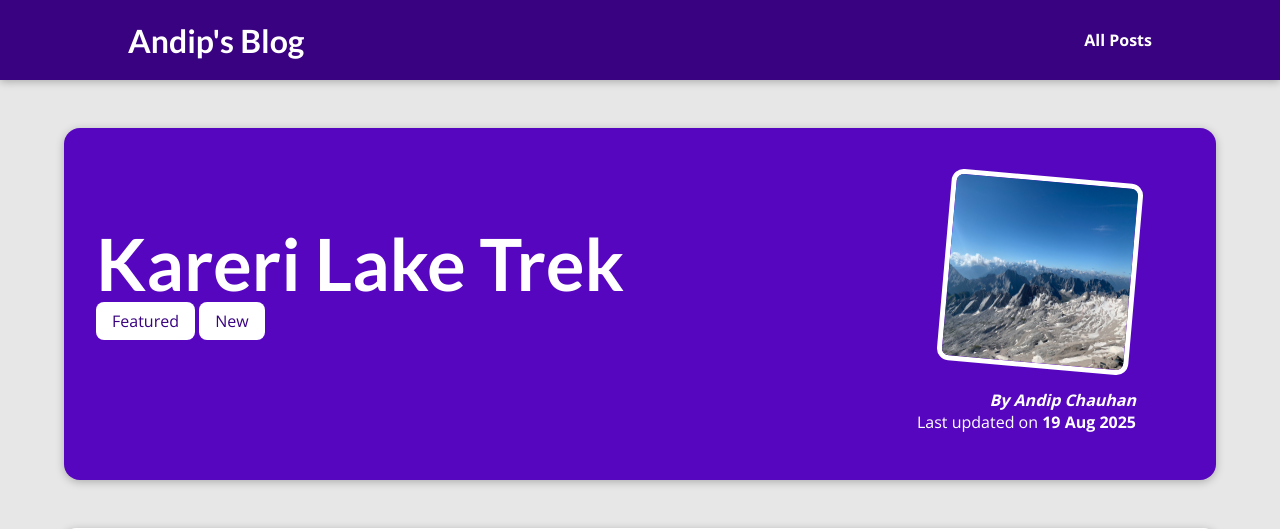
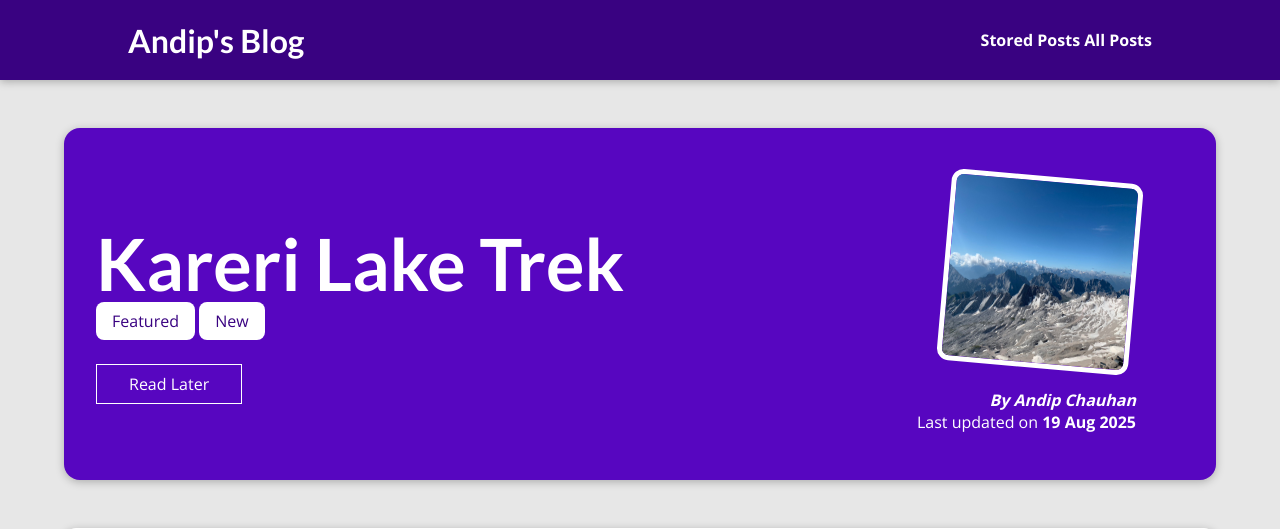
Before and after one commit to andipchauhan/Blog_Project_Django, a Django app: a page that uses my_site/templates/base.html in a window 1280 px wide. Shown: the top 529 px of the page. Run offline with Django 5.2, Linux system fonts and the light colour scheme; data comes from the database, SQL or seed files in the repository; both versions use the stored data as it was after the commit.

Commit message:
Managing read later via sessions

```diff
--- a/my_site/blog/templates/blog/post-detail.html
+++ b/my_site/blog/templates/blog/post-detail.html
@@ -32,6 +32,15 @@
             <span class="tag">{{ tag.caption }}</span>
         {% endfor %}
     </div>
+
+    <div id="read-later">
+        <form action="{% url "read-later" %}" method="POST">
+            {% csrf_token %}
+            <input type="hidden" value="{{ post.id }}" name="post_id">
+            <button>Read Later</button>
+        </form>
+    </div>
+
     <article>
         <img src="{{ post.image.url }}" alt="Post Title">
         <address> <a href="mailto:{{ post.author.email }}"> By {{post.author}}  </a> </address>
--- a/my_site/blog/urls.py
+++ b/my_site/blog/urls.py
@@ -4,4 +4,5 @@ urlpatterns = [
     path('', views.IndexView.as_view(), name='index-page'),
     path('posts', views.AllPostsView.as_view(), name='posts-page'),  # /posts
     path('posts/<slug:slug>', views.SinglePostView.as_view(), name='post-detail-page'),   # /posts/<post_title>
+    path('read-later', views.ReadLaterView.as_view(), name='read-later')
 ]
--- a/my_site/blog/views.py
+++ b/my_site/blog/views.py
@@ -75,3 +75,28 @@ class SinglePostView(View):
 #         "post": target_post,
 #         "post_tags": target_post.tag.all()
 #     })
+
+
+class ReadLaterView(View):
+    def get(self, request):
+        stored_posts = request.session.get("stored_posts")
+        context = {}
+        if stored_posts is None or len(stored_posts) == 0:
+            context["posts"] = []
+            context["has_posts"] = False
+        else:
+            posts = Post.objects.filter(id__in=stored_posts)
+            context["posts"] = posts
+            context["has_posts"] = True
+        return render(request, "blog/stored-posts.html", context)
+
+
+    def post(self, request):
+        stored_posts = request.session.get("stored_posts")
+        if stored_posts is None:
+            stored_posts = []
+        post_id = int(request.POST["post_id"])
+        if post_id not in stored_posts:
+            stored_posts.append(post_id)
+            request.session["stored_posts"] = stored_posts
+        return HttpResponseRedirect("/")
--- a/my_site/templates/base.html
+++ b/my_site/templates/base.html
@@ -14,6 +14,7 @@
         <h1><a href="{% url "index-page" %}">Andip's Blog</a></h1>
         {% comment %} index-page is the name we provided in urls file {% endcomment %}
         <nav>
+            <a href="{% url "read-later" %}">Stored Posts</a>
             <a href="{% url "posts-page" %}">All Posts</a>
         </nav>
     </header>
```
Also changed, not shown: my_site/blog/templates/blog/stored-posts.html (added, +20 -0 lines), my_site/db.sqlite3.
